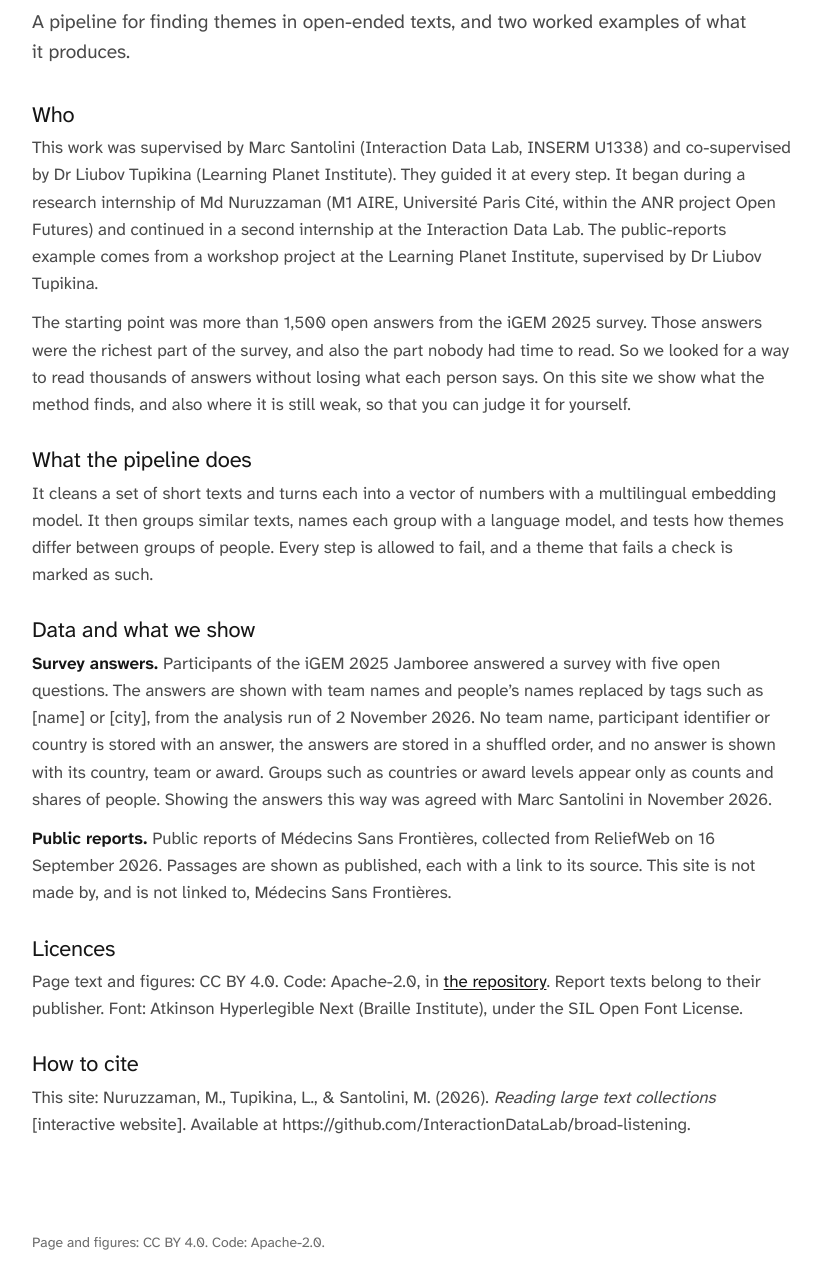
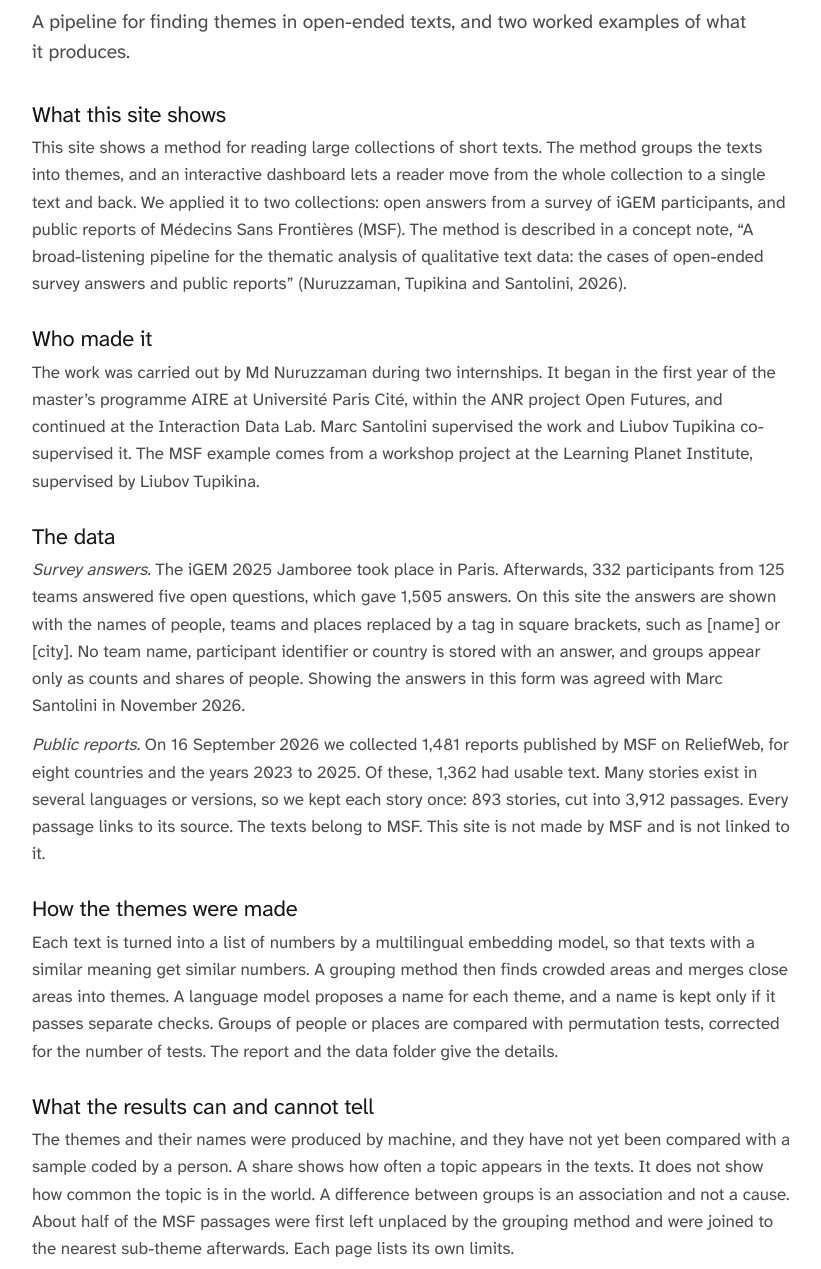
Before and after one commit to InteractionDataLab/broad-listening, a plain HTML site: page docs/about.html in a window 1280 px wide. Shown: the part 171-1440 px from the top of the page, without its empty margins (16-837 px from the left). Drawn offline with Linux system fonts and the light colour scheme.

Commit message:
Rewrite the About page
State what the site shows, who made it, the data, how the themes were made, the limits, the licences and how to cite it.

```diff
--- a/docs/about.html
+++ b/docs/about.html
@@ -4,7 +4,7 @@
 <meta charset="utf-8">
 <meta name="viewport" content="width=device-width,initial-scale=1">
 <title>About this project: reading large text collections</title>
-<meta name="description" content="Who made this, what the pipeline does, how to cite it, and what we can and cannot say about the data.">
+<meta name="description" content="What this site shows, who made it, the data, how the themes were made, what the results can and cannot tell, the licences and how to cite it.">
 <link rel="stylesheet" href="assets/site.css?v=2026-11-10n">
 <link rel="stylesheet" href="assets/look.css?v=2026-11-10n">
 <link rel="icon" href="assets/favicon.svg" type="image/svg+xml">
@@ -25,18 +25,21 @@
   <p class="lede">A pipeline for finding themes in open-ended texts, and two worked examples of what it produces.</p>
 </div></section>
 <section class="block"><div class="wrap"><div style="max-width:760px">
-  <h2>Who</h2>
-  <p>This work was supervised by Marc Santolini (Interaction Data Lab, INSERM U1338) and co-supervised by Dr Liubov Tupikina (Learning Planet Institute). They guided it at every step. It began during a research internship of Md Nuruzzaman (M1 AIRE, Université Paris Cité, within the ANR project Open Futures) and continued in a second internship at the Interaction Data Lab. The public-reports example comes from a workshop project at the Learning Planet Institute, supervised by Dr Liubov Tupikina.</p>
-  <p>The starting point was more than 1,500 open answers from the iGEM 2025 survey. Those answers were the richest part of the survey, and also the part nobody had time to read. So we looked for a way to read thousands of answers without losing what each person says. On this site we show what the method finds, and also where it is still weak, so that you can judge it for yourself.</p>
-  <h2 style="margin-top:28px">What the pipeline does</h2>
-  <p>It cleans a set of short texts and turns each into a vector of numbers with a multilingual embedding model. It then groups similar texts, names each group with a language model, and tests how themes differ between groups of people. Every step is allowed to fail, and a theme that fails a check is marked as such.</p>
-  <h2 style="margin-top:28px">Data and what we show</h2>
-  <p><b>Survey answers.</b> Participants of the iGEM 2025 Jamboree answered a survey with five open questions. The answers are shown with team names and people’s names replaced by tags such as [name] or [city], from the analysis run of 2 November 2026. No team name, participant identifier or country is stored with an answer, the answers are stored in a shuffled order, and no answer is shown with its country, team or award. Groups such as countries or award levels appear only as counts and shares of people. Showing the answers this way was agreed with Marc Santolini in November 2026.</p>
-  <p><b>Public reports.</b> Public reports of Médecins Sans Frontières, collected from ReliefWeb on 16 September 2026. Passages are shown as published, each with a link to its source. This site is not made by, and is not linked to, Médecins Sans Frontières.</p>
+  <h2>What this site shows</h2>
+  <p>This site shows a method for reading large collections of short texts. The method groups the texts into themes, and an interactive dashboard lets a reader move from the whole collection to a single text and back. We applied it to two collections: open answers from a survey of iGEM participants, and public reports of Médecins Sans Frontières (MSF). The method is described in a concept note, “A broad-listening pipeline for the thematic analysis of qualitative text data: the cases of open-ended survey answers and public reports” (Nuruzzaman, Tupikina and Santolini, 2026).</p>
+  <h2 style="margin-top:28px">Who made it</h2>
+  <p>The work was carried out by Md Nuruzzaman during two internships. It began in the first year of the master’s programme AIRE at Université Paris Cité, within the ANR project Open Futures, and continued at the Interaction Data Lab. Marc Santolini supervised the work and Liubov Tupikina co-supervised it. The MSF example comes from a workshop project at the Learning Planet Institute, supervised by Liubov Tupikina.</p>
+  <h2 style="margin-top:28px">The data</h2>
+  <p><i>Survey answers.</i> The iGEM 2025 Jamboree took place in Paris. Afterwards, 332 participants from 125 teams answered five open questions, which gave 1,505 answers. On this site the answers are shown with the names of people, teams and places replaced by a tag in square brackets, such as [name] or [city]. No team name, participant identifier or country is stored with an answer, and groups appear only as counts and shares of people. Showing the answers in this form was agreed with Marc Santolini in November 2026.</p>
+  <p><i>Public reports.</i> On 16 September 2026 we collected 1,481 reports published by MSF on ReliefWeb, for eight countries and the years 2023 to 2025. Of these, 1,362 had usable text. Many stories exist in several languages or versions, so we kept each story once: 893 stories, cut into 3,912 passages. Every passage links to its source. The texts belong to MSF. This site is not made by MSF and is not linked to it.</p>
+  <h2 style="margin-top:28px">How the themes were made</h2>
+  <p>Each text is turned into a list of numbers by a multilingual embedding model, so that texts with a similar meaning get similar numbers. A grouping method then finds crowded areas and merges close areas into themes. A language model proposes a name for each theme, and a name is kept only if it passes separate checks. Groups of people or places are compared with permutation tests, corrected for the number of tests. The report and the data folder give the details.</p>
+  <h2 style="margin-top:28px">What the results can and cannot tell</h2>
+  <p>The themes and their names were produced by machine, and they have not yet been compared with a sample coded by a person. A share shows how often a topic appears in the texts. It does not show how common the topic is in the world. A difference between groups is an association and not a cause. About half of the MSF passages were first left unplaced by the grouping method and were joined to the nearest sub-theme afterwards. Each page lists its own limits.</p>
   <h2 style="margin-top:28px">Licences</h2>
-  <p>Page text and figures: CC BY 4.0. Code: Apache-2.0, in <a href="https://github.com/InteractionDataLab/broad-listening">the repository</a>. Report texts belong to their publisher. Font: Atkinson Hyperlegible Next (Braille Institute), under the SIL Open Font License.</p>
+  <p>Text and figures: CC BY 4.0. Code: Apache-2.0, in <a href="https://github.com/InteractionDataLab/broad-listening">the repository</a>. The MSF reports belong to their publisher. Font: Atkinson Hyperlegible Next (Braille Institute of America), under the SIL Open Font License.</p>
   <h2 id="cite" style="margin-top:28px">How to cite</h2>
-  <p>This site: Nuruzzaman, M., Tupikina, L., &amp; Santolini, M. (2026). <i>Reading large text collections</i> [interactive website]. Available at https://github.com/InteractionDataLab/broad-listening.</p>
+  <p>Nuruzzaman, M., Tupikina, L., &amp; Santolini, M. (2026). <i>Reading large text collections</i> [interactive dashboard]. https://interactiondatalab.github.io/broad-listening/</p>
 </div></div></section>
 </main>
 <footer class="site"><div class="wrap"><p>Page and figures: CC BY 4.0. Code: Apache-2.0.</p></div></footer>
```
